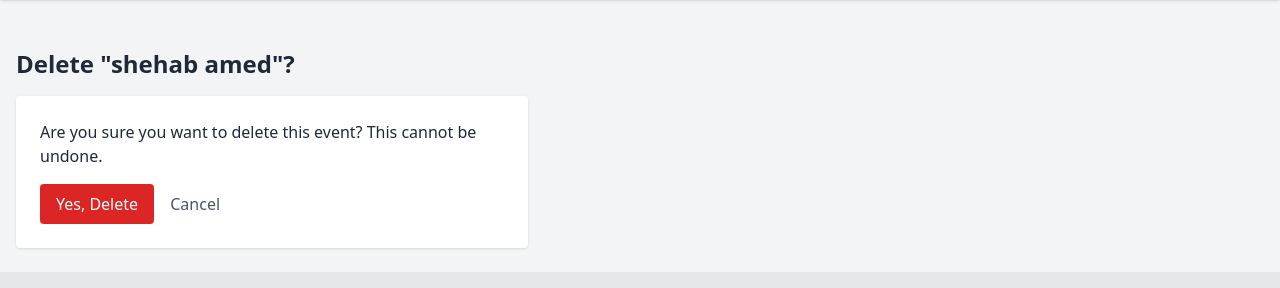
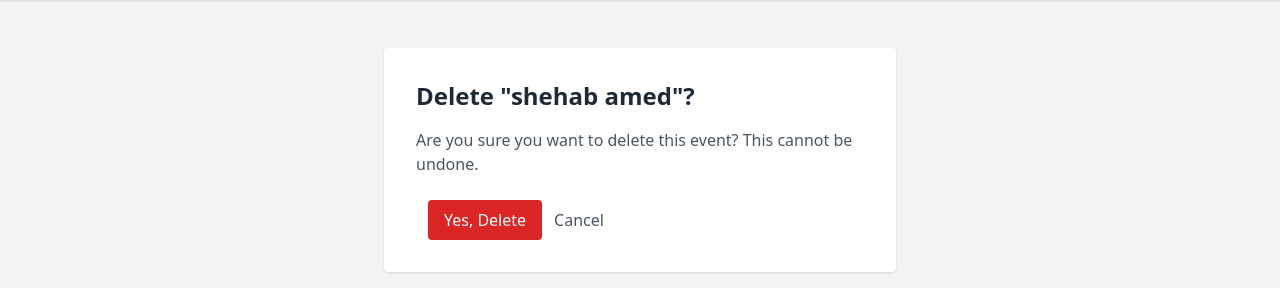
Before and after one commit to shehabuddin380/assignment-2-, a Django app: page /delete/1/ in a window 1280 px wide. Shown: the part 60-348 px from the top of the page. Run offline with Django 5.2, Linux system fonts and the light colour scheme; data comes from the database, SQL or seed files in the repository.

Commit message:
fix and update event_confirm_delete

```diff
--- a/tasks/templates/tasks/event_confirm_delete.html
+++ b/tasks/templates/tasks/event_confirm_delete.html
@@ -1,12 +1,15 @@
-{% extends "tasks/base.html" %}
+{% extends 'tasks/base.html' %}
 {% block title %}Delete Event{% endblock %}
-
 {% block content %}
-<h1 class="text-2xl font-bold mb-4">Delete "{{ event.name }}"?</h1>
-<form method="post" class="bg-white p-6 rounded shadow max-w-lg">
-    {% csrf_token %}
-    <p class="mb-4">Are you sure you want to delete this event? This cannot be undone.</p>
-    <button type="submit" class="bg-red-600 text-white px-4 py-2 rounded hover:bg-red-700">Yes, Delete</button>
-    <a href="{% url 'event_list' %}" class="ml-3 text-gray-600 hover:underline">Cancel</a>
-</form>
+<div class="max-w-lg mx-auto bg-white p-8 rounded shadow">
+    <h2 class="text-2xl font-bold mb-4">Delete "{{ event.name }}"?</h2>
+    <p class="text-gray-600 mb-6">Are you sure you want to delete this event? This cannot be undone.</p>
+    <form method="post" class="flex items-center space-x-3">
+        {% csrf_token %}
+        <button type="submit" class="bg-red-600 text-white px-4 py-2 rounded hover:bg-red-700">
+            Yes, Delete
+        </button>
+        <a href="{% url 'event_list' %}" class="text-gray-600 hover:underline">Cancel</a>
+    </form>
+</div>
 {% endblock %}
```
